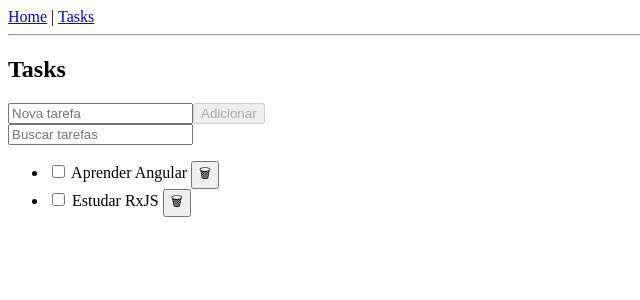
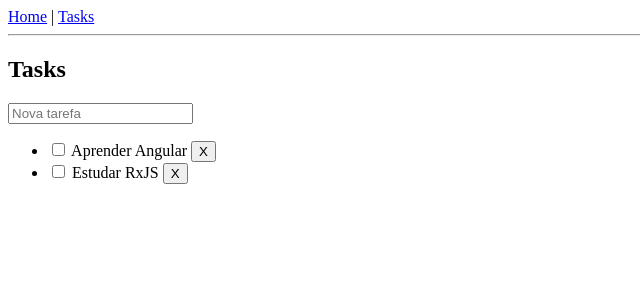
Before and after one commit to Gregorio-A330/Angular-2026, an Angular app: page /tasks in a window 1280 px wide. Shown: the top 300 px of the page, without its empty margins (0-640 px from the left). Built offline with nearby package versions, Linux system fonts and the light colour scheme; data requests are answered from the project's data file.

Commit message:
Step 16 - Final Component Refact (100% reactive)

```diff
--- a/src/app/pages/tasks/tasks.component.html
+++ b/src/app/pages/tasks/tasks.component.html
@@ -1,8 +1,8 @@
 <h2>Tasks</h2>
 
-<section class="tasks">
+<!-- <section class="tasks">
 
-  <!-- ADD TASK FORM -->
+  ADD TASK FORM
   <form (ngSubmit)="addTask()" [formGroup]="addTaskForm">
     <input
       type="text"
@@ -20,14 +20,14 @@
     </button>
   </form>
 
-  <!-- SEARCH -->
+  SEARCH
   <input
     type="text"
     placeholder="Buscar tarefas"
     [formControl]="searchControl"
   />
 
-  <!-- TASK LIST -->
+  TASK LIST
   <ul>
     <li *ngFor="let task of tasks$ | async; trackBy: trackById">
 
@@ -45,5 +45,28 @@
 
     </li>
   </ul>
+</section> -->
 
+<section class="tasks">
+  <input
+    #taskInput
+    placeholder="Nova tarefa"
+    (keyup.enter)="add(taskInput.value); taskInput.value = ''"
+  />
+
+  <ul>
+    <li *ngFor="let task of tasks$ | async; trackBy: trackById">
+      <input
+        type="checkbox"
+        [checked]="task.completed"
+        (change)="toggle(task.id)"
+      />
+
+      <span [class.done]="task.completed">
+        {{ task.title }}
+      </span>
+
+      <button (click)="remove(task.id)">X</button>
+    </li>
+  </ul>
 </section>
--- a/src/app/pages/tasks/tasks.component.ts
+++ b/src/app/pages/tasks/tasks.component.ts
@@ -6,62 +6,95 @@ import { TaskService } from '../../core/services/task.service';
 import { Task } from '../../shared/models/task.model';
 import { takeUntilDestroyed } from '@angular/core/rxjs-interop';
 
+// @Component({
+//   selector: 'app-tasks',
+//   standalone: true,
+//   imports: [CommonModule, ReactiveFormsModule],
+//   templateUrl: './tasks.component.html',
+//   changeDetection: ChangeDetectionStrategy.OnPush
+// })
+// export class TasksComponent {
+//   // ! = “Vai ser inicializado depois, confia”
+//   // !	Definite Assignment
+//   // ?	Pode ser undefined
+//   // =	Inicialização imediata
+//   tasks$!: Observable<Task[]>;
+
+//   // SEARCH
+//   readonly searchControl = new FormControl('', { nonNullable: true });
+
+//   // ADD TASK FORM
+//   readonly addTaskForm = new FormGroup({
+//     title: new FormControl('', {
+//       nonNullable: true,
+//       validators: [Validators.required, Validators.minLength(3)]
+//     })
+//   });
+
+//   constructor(private taskService: TaskService) {
+
+//       // Fonte única de verdade (estado)
+//    this.tasks$ = this.taskService.tasks$;
+
+//     // Search reativo
+//     this.searchControl.valueChanges
+//       .pipe(
+//         debounceTime(300),
+//         distinctUntilChanged(),
+//         takeUntilDestroyed()
+//       )
+//       .subscribe(term => {
+//         this.taskService.search(term);
+//       });
+//   }
+
+//   addTask() {
+//     if (this.addTaskForm.invalid) return;
+
+//     const title = this.addTaskForm.controls.title.value;
+//     this.taskService.addTask(title);
+//     this.addTaskForm.reset();
+//   }
+
+//   toggle(task: Task) {
+//     this.taskService.toggleTask(task.id);
+//   }
+
+//   remove(task: Task) {
+//     this.taskService.removeTask(task.id);
+//   }
+
+//   trackById(_: number, task: Task) {
+//     return task.id;
+//   }
+// }
+
+
 @Component({
   selector: 'app-tasks',
   standalone: true,
-  imports: [CommonModule, ReactiveFormsModule],
+  imports: [CommonModule],
   templateUrl: './tasks.component.html',
-  changeDetection: ChangeDetectionStrategy.OnPush
+  changeDetection: ChangeDetectionStrategy.OnPush,
 })
+
 export class TasksComponent {
-  // ! = “Vai ser inicializado depois, confia”
-  // !	Definite Assignment
-  // ?	Pode ser undefined
-  // =	Inicialização imediata
   tasks$!: Observable<Task[]>;
 
-  // SEARCH
-  readonly searchControl = new FormControl('', { nonNullable: true });
-
-  // ADD TASK FORM
-  readonly addTaskForm = new FormGroup({
-    title: new FormControl('', {
-      nonNullable: true,
-      validators: [Validators.required, Validators.minLength(3)]
-    })
-  });
-
   constructor(private taskService: TaskService) {
-
-      // Fonte única de verdade (estado)
-   this.tasks$ = this.taskService.tasks$;
-
-    // Search reativo
-    this.searchControl.valueChanges
-      .pipe(
-        debounceTime(300),
-        distinctUntilChanged(),
-        takeUntilDestroyed()
-      )
-      .subscribe(term => {
-        this.taskService.search(term);
-      });
+    this.tasks$ = this.taskService.tasks$;
   }
 
-  addTask() {
-    if (this.addTaskForm.invalid) return;
-
-    const title = this.addTaskForm.controls.title.value;
+  add(title: string) {
     this.taskService.addTask(title);
-    this.addTaskForm.reset();
   }
 
-  toggle(task: Task) {
-    this.taskService.toggleTask(task.id);
+  toggle(id: number) {
+    this.taskService.toggleTask(id);
   }
 
-  remove(task: Task) {
-    this.taskService.removeTask(task.id);
+  remove(id: number) {
+    this.taskService.removeTask(id);
   }
 
   trackById(_: number, task: Task) {
```
